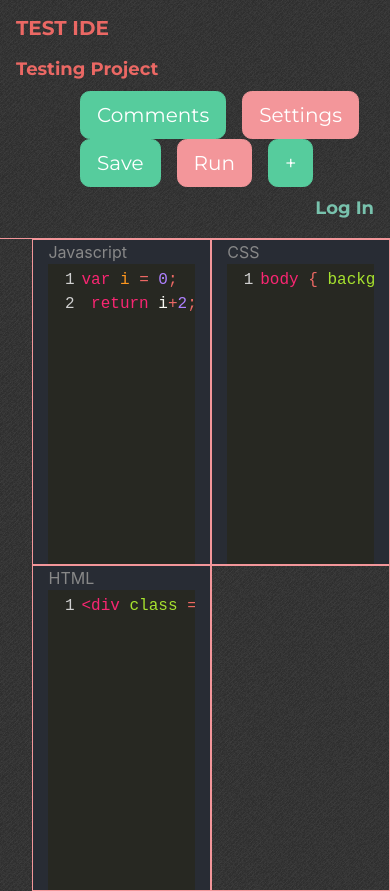
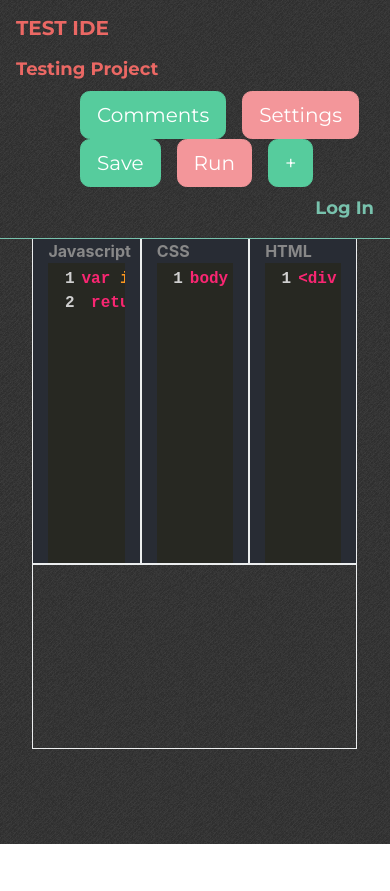
Before and after one commit to dunkeltron/p3-IDE, a React (Create React App) app in the folder client/: page /project in a window 390 px wide. After the commit the page ends 844 px from the top, so only its background shows below. Built offline with nearby package versions, Linux system fonts and the light colour scheme; a web font is replaced by a local one.

Commit message:
added customized scrollbars and responsive preview window from src/index.css. changed borders to white and removed top border from editor panels in editor container. cahgne border to green in Nav/index.js

```diff
--- a/client/src/components/Nav/index.js
+++ b/client/src/components/Nav/index.js
@@ -13,7 +13,7 @@ function Nav(props) {
   // saveProjects() { alert('The button was clicked.') }
 
   return (
-    <nav className="navbar navbar-expand-lg border-bottom border-secondary">
+    <nav className="navbar navbar-expand-lg border-bottom border-primary">
       <span className="navbar-brand " >Test IDE</span>
 
       { (props.mode==="project")?
--- a/client/src/index.css
+++ b/client/src/index.css
@@ -17,12 +17,13 @@ code {
 
 .editor{
   background: #282c34;
+  font-weight:bolder;
 }
 
-.resp-container{
+.resp-container {
   position: relative;
   overflow: hidden;
-  width:100%;
+  padding-top: 56.25%;
 }
 
 .resp-iframe {
@@ -33,3 +34,44 @@ width: 100%;
   height: 100%;
   border: 0;
 }
+/**  codemirror scrollbar styles */
+.CodeMirror-vscrollbar{
+  padding-left:2px;
+}
+.CodeMirror-hscrollbar{
+  padding-top:2px;
+  width:100%
+}
+.CodeMirror-vscrollbar::-webkit-scrollbar-thumb {
+	border-radius: 10px;
+	-webkit-box-shadow: inset 0 0 6px rgba(0,0,0,.3);
+	background-color: #555;
+}
+
+.CodeMirror-vscrollbar::-webkit-scrollbar-track {
+	-webkit-box-shadow: inset 0 0 6px rgba(0,0,0,0.3);
+	border-radius: 10px;
+	background-color: #282c34;
+}
+.CodeMirror-vscrollbar::-webkit-scrollbar {
+	width: 7px;
+	background-color: #282c34;
+}
+.CodeMirror-hscrollbar::-webkit-scrollbar-thumb {
+	border-radius: 10px;
+	-webkit-box-shadow: inset 0 0 6px rgba(0,0,0,.3);
+	background-color: #555;
+}
+
+.CodeMirror-hscrollbar::-webkit-scrollbar-track {
+	-webkit-box-shadow: inset 0 0 6px rgba(0,0,0,0.3);
+	border-radius: 10px;
+	background-color: #282c34;
+}
+.CodeMirror-hscrollbar::-webkit-scrollbar {
+	height: 7px;
+	background-color: #282c34;
+}
+.CodeMirror-scrollbar-filler{
+  display: none !important;
+}
--- a/client/src/pages/EditorContainer.js
+++ b/client/src/pages/EditorContainer.js
@@ -385,11 +385,11 @@ class EditorContainer extends Component {
                 <ProjectListItem project={project} />
               ))}
             </div>
-            <div className="col-11 mx-0 px-0">
+            <div className="col-10 mx-0 px-0">
               <div className="row top-row mh-50r col-12 mx-0 px-0">
 
               {/* Javascript Code */}
-              <div className={"col-6 border border-secondary editor js"}> Javascript
+              <div className={"col-4 col-xs-12 border-left border-right border-bottom  editor js "}> Javascript
               <CodeMirror
                 value= {this.state.project.codeBundle.js}
                 options={{
@@ -406,7 +406,7 @@ class EditorContainer extends Component {
                 </div>
 
                 {/* CSS CODE */}
-                <div className={"col-6 border border-secondary editor css"}>CSS
+                <div className={"col-4 xs-12 border-left border-right border-bottom  editor css "}>CSS
                 <CodeMirror
                 value= {this.state.project.codeBundle.css}
                 options={{
@@ -420,11 +420,9 @@ class EditorContainer extends Component {
                     }}
                   />
                 </div>
-              </div>
-              <div className="row bottom-row mh-50 col-12 mx-0 px-0">
-
-              {/* HTMLCODE */}
-              <div className={"col-6 border border-secondary editor html"}>HTML
+                {/* HTMLCODE */}
+              <div className={"col-4 xs-12 border-left border-right border-bottom  editor html "}>
+                HTML
                 <CodeMirror
                 value= {this.state.project.codeBundle.html}
                 options={{
@@ -438,16 +436,21 @@ class EditorContainer extends Component {
                     }}
                   />
                 </div>
+              </div>
+
+              <div className="row bottom-row mh-100 col-12 mx-0 px-0">
+
+
 
                 {/* add code prop*/}
-                <div className="border border-secondary md-6 resp-container px-0 mx-0 col-6">
+                <div className="border  mh-100 col-12 resp-container px-0 mx-0 ">
 
                   <iframe
                     className="render-window resp-iframe col-12"
                     title="Render Panel"
                     id="preview"
                     srcDoc={this.state.project.codeBundle.combinedHTMLCSS} // current output of iframe data
-                  />
+                  ></iframe>
                 </div>
               </div>
             </div>
```
Lines whose indentation alone changed are shown as unchanged.
